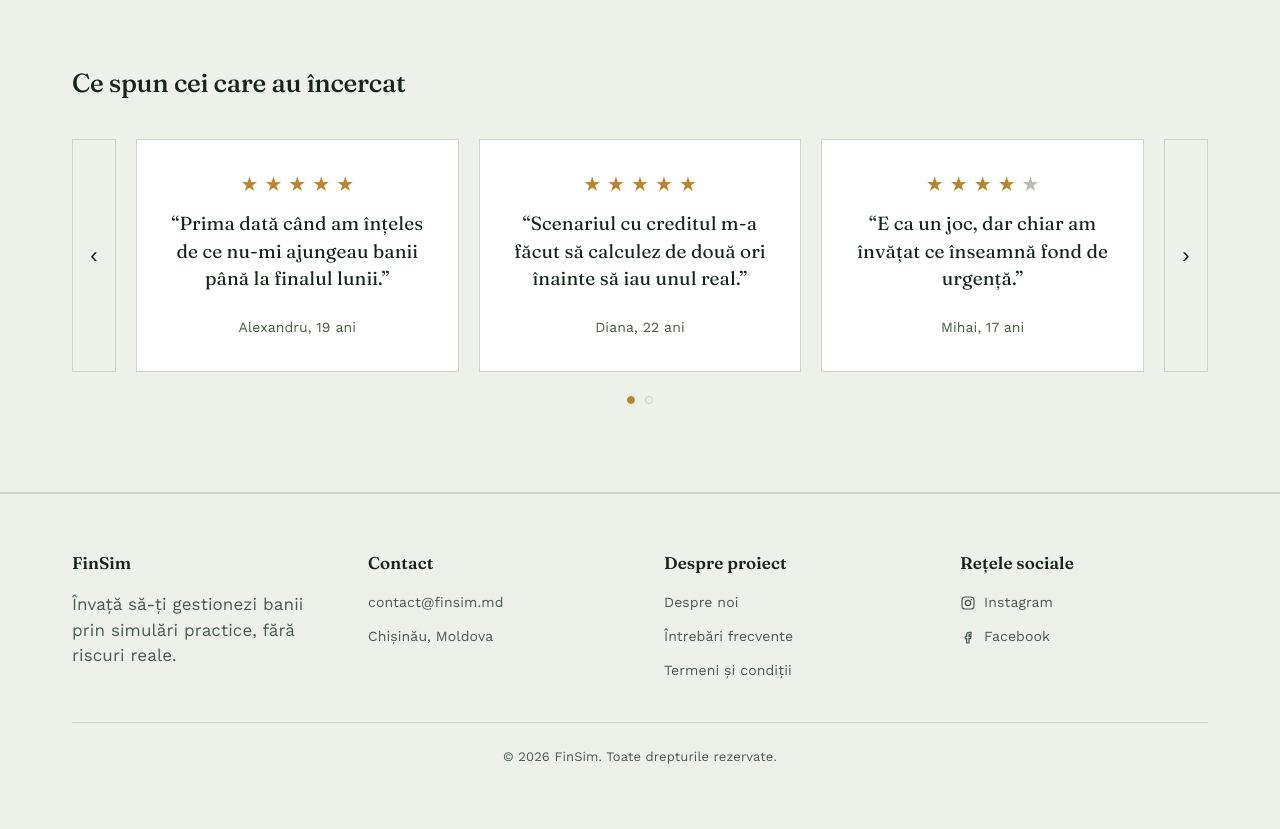
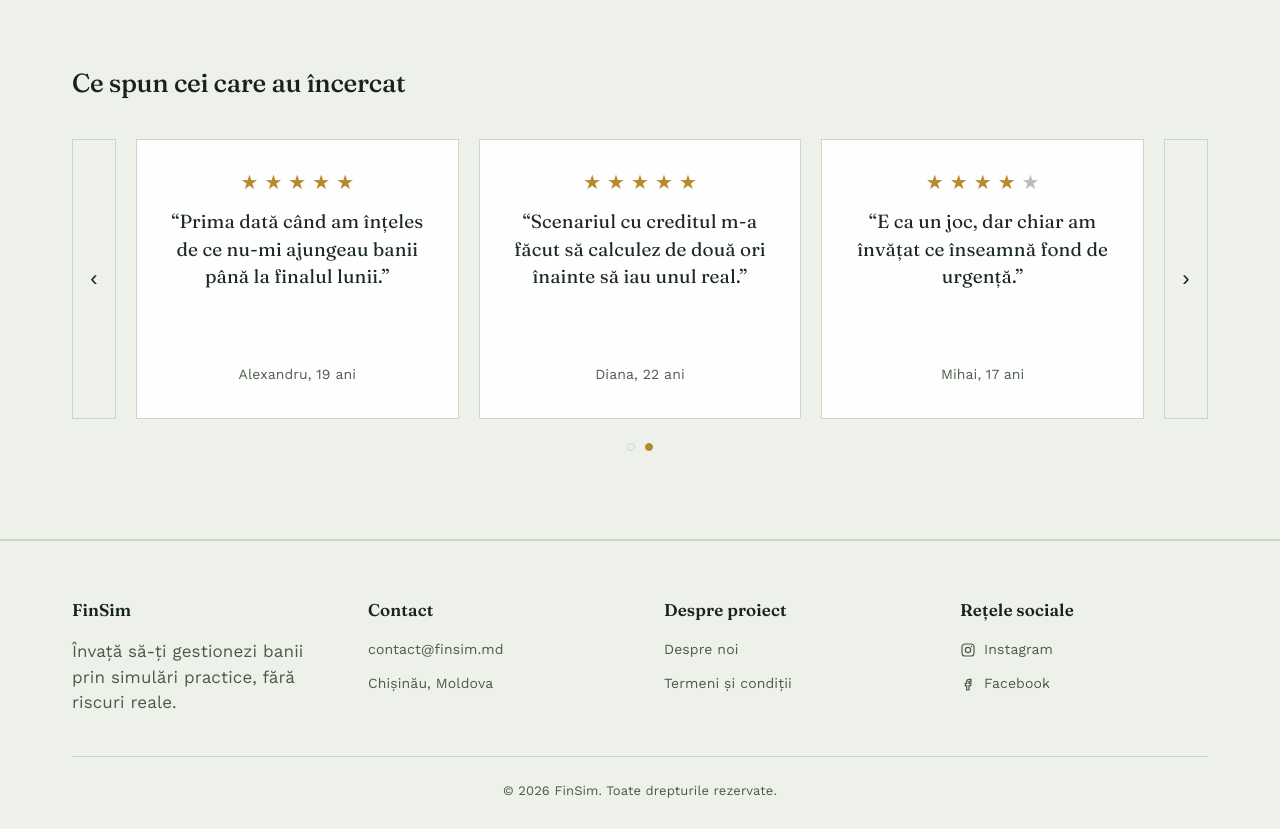
Before and after one commit to malairaudumitru/FinSim, a React (Vite) app in the folder frontend/: page / in a window 1280 px wide. Shown: the part 2080-2909 px from the top of the page. Before the commit the page ends 2875 px from the top, so only its background shows below. Built offline with nearby package versions, Linux system fonts and the light colour scheme.

Commit message:
fix: change boxes from recenzii and delete link to intrebari frecvente from footer

```diff
--- a/frontend/src/components/HomePage/HomePage.css
+++ b/frontend/src/components/HomePage/HomePage.css
@@ -385,11 +385,14 @@
 }
 
 .review-card {
+    display: flex;
+    flex-direction: column;
     background: var(--surface);
     border: 1px solid var(--rule);
     padding: 32px 28px;
     margin: 0;
     text-align: center;
+    min-height: 280px;
 }
 
 .review-card .star-rating {
@@ -438,6 +441,11 @@
     font-size: 19px;
     line-height: 1.45;
     margin: 0 0 20px;
+    flex: 1;
+    display: -webkit-box;
+    -webkit-line-clamp: 4;
+    -webkit-box-orient: vertical;
+    overflow: hidden;
 }
 
 .review-text::before {
--- a/frontend/src/shared/Footer/Footer.tsx
+++ b/frontend/src/shared/Footer/Footer.tsx
@@ -36,7 +36,6 @@
                     <div className="footer-col">
                         <h4>Despre proiect</h4>
                         <Link to="/about">Despre noi</Link>
-                        <Link to="/faq">Întrebări frecvente</Link>
                         <Link to="/terms">Termeni și condiții</Link>
                     </div>
                     <div className="footer-col">
```
